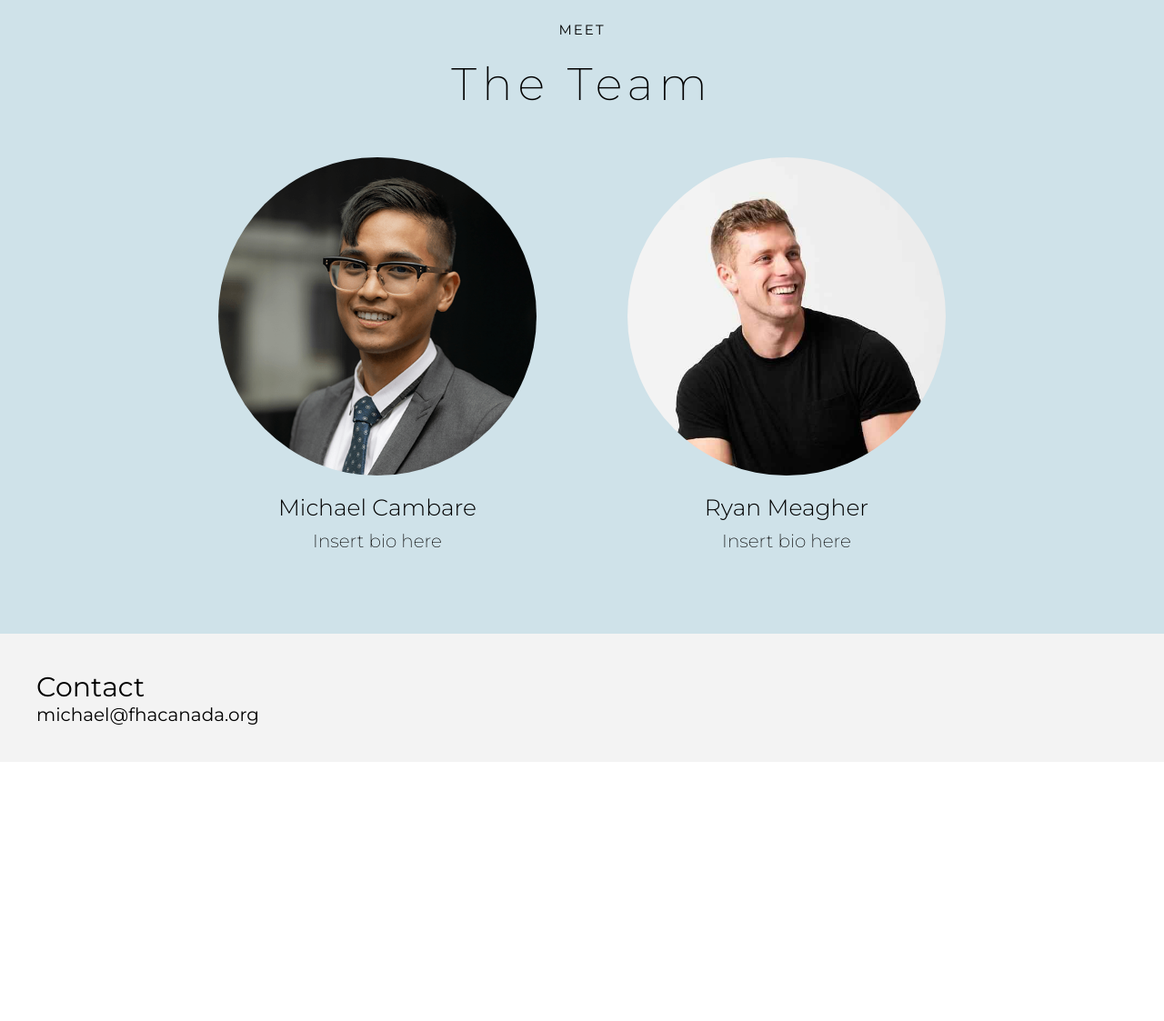
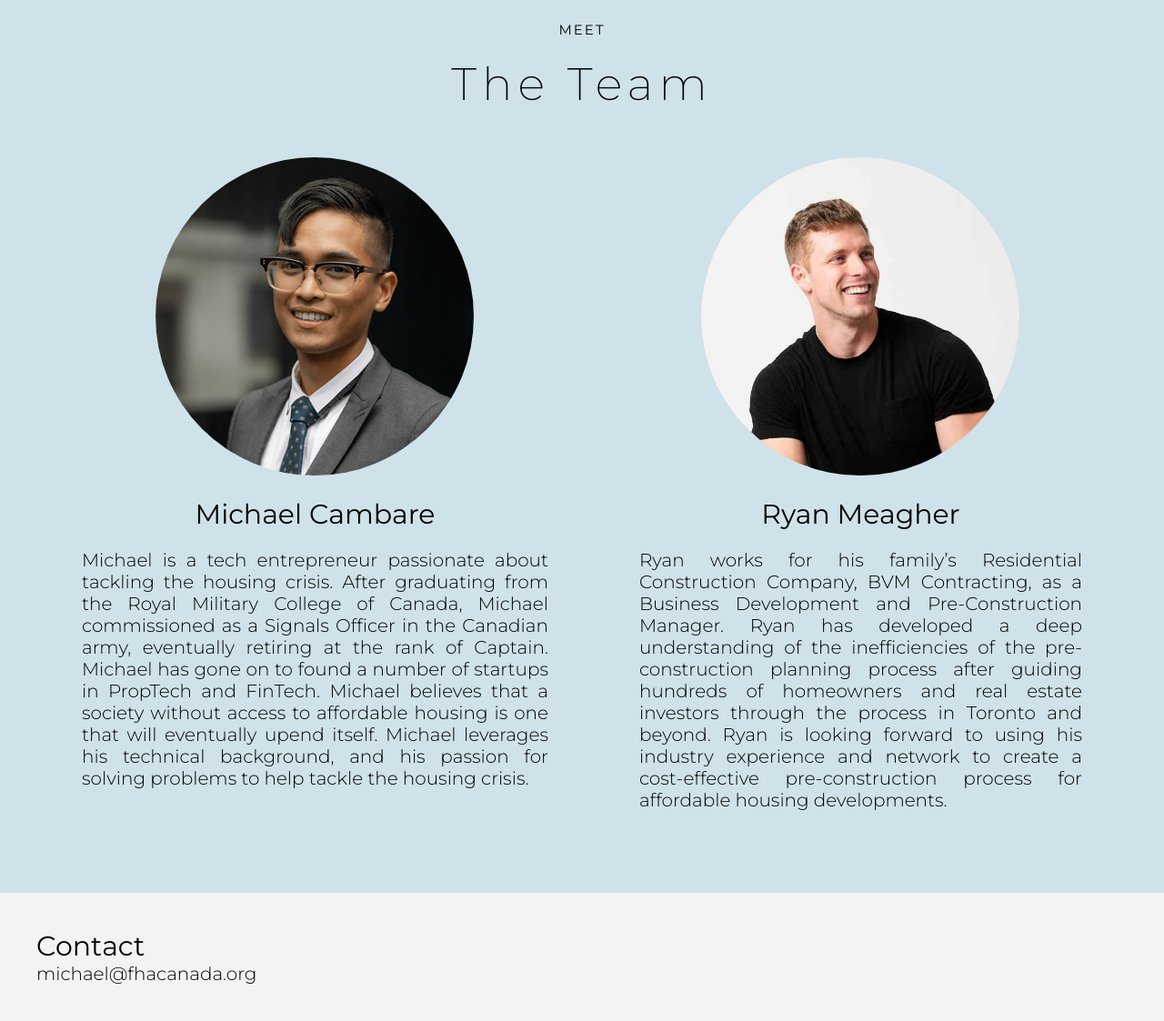
Before and after one commit to addiaa/fha, a plain HTML site: page index.html in a window 1280 px wide. Shown: the part 1503-2626 px from the top of the page at 91% size. Before the commit the page ends 2341 px from the top, so only its background shows below. Drawn offline with Linux system fonts and the light colour scheme.

Commit message:
added bios

```diff
--- a/index.html
+++ b/index.html
@@ -74,15 +74,35 @@ h4: titles -->
             <h3>The Team</h3>
             <div class="team-picture-box">
                 <div class="profile-box">
-                    <img src="michael.png" alt="Michael Cambare">
+                    <div class="profile-img">
+                        <img src="michael.png" alt="Michael Cambare">
+                    </div>
                     <h1>Michael Cambare</h1>
-                    <p class="bio-box">Insert bio here</p>
+                    <div class="bio-box">
+                        <h5>Michael is a tech entrepreneur passionate about tackling the
+                            housing crisis. After graduating from the Royal Military College of Canada,
+                            Michael commissioned as a Signals Officer in the Canadian army, eventually
+                            retiring at the rank of Captain. Michael has gone on to found a number of
+                            startups in PropTech and FinTech. Michael believes that a society without
+                            access to affordable housing is one that will eventually upend itself. Michael
+                            leverages his technical background, and his passion for solving problems to help tackle the housing crisis.</h5>
+                    </div>
                 </div>
 
                 <div class="profile-box">
-                    <img src="ryan.jpg" alt="Ryan Meagher">
+                    <div class="profile-img">
+                        <img src="ryan.jpg" alt="Ryan Meagher">
+                    </div>
                     <h1>Ryan Meagher</h1>
-                    <p class="bio-box">Insert bio here</p>
+                    <div class="bio-box">
+                        <h5>Ryan works for his family’s Residential Construction Company, BVM Contracting,
+                            as a Business Development and Pre-Construction Manager. Ryan has developed a deep
+                            understanding of the inefficiencies of the pre-construction planning process
+                            after guiding hundreds of homeowners and real estate investors through the process
+                            in Toronto and beyond. Ryan is looking forward to using his industry experience and
+                            network to create a cost-effective pre-construction process for affordable housing
+                            developments.</h5>
+                    </div>
                 </div>
             </div>
         </div>
--- a/style.css
+++ b/style.css
@@ -203,6 +203,7 @@ h4 {
 
 p {
     font-family: "Montserrat", sans-serif;
+    font-weight: 300;
     font-size: 14px;
 }
 
@@ -324,12 +325,28 @@ p {
     padding: 20px;
 }
 
+.profile-img {
+    display: block;
+    margin-left: auto;
+    margin-right: auto;
+}
+
+.bio-box {
+    text-align: justify;
+}
+
+.bio-box h5 {
+    font-family: "Montserrat", sans-serif;
+    font-size: 14px;
+    font-weight: 300;
+}
+
 .team-picture-box h1 {
     font-family: "Montserrat", sans-serif;
-    font-size: 20px;
-    font-weight: 300;
+    font-size: 25px;
+    font-weight: 400;
 
-    padding-top: 20px;
+    padding: 20px;
 }
 
 .team-picture-box p {
@@ -410,7 +427,7 @@ footer {
     }
 
     .team-picture-box h1 {
-        font-size: 25px;
+        font-size: 30px;
     }
 
     .team-picture-box p {
@@ -425,6 +442,11 @@ footer {
         padding: 50px;
     }
 
+    .bio-box h5 {
+        font-family: "Montserrat", sans-serif;
+        font-size: 20px;
+    }
+
     .footer-box {
         padding: 40px;
     }
```
